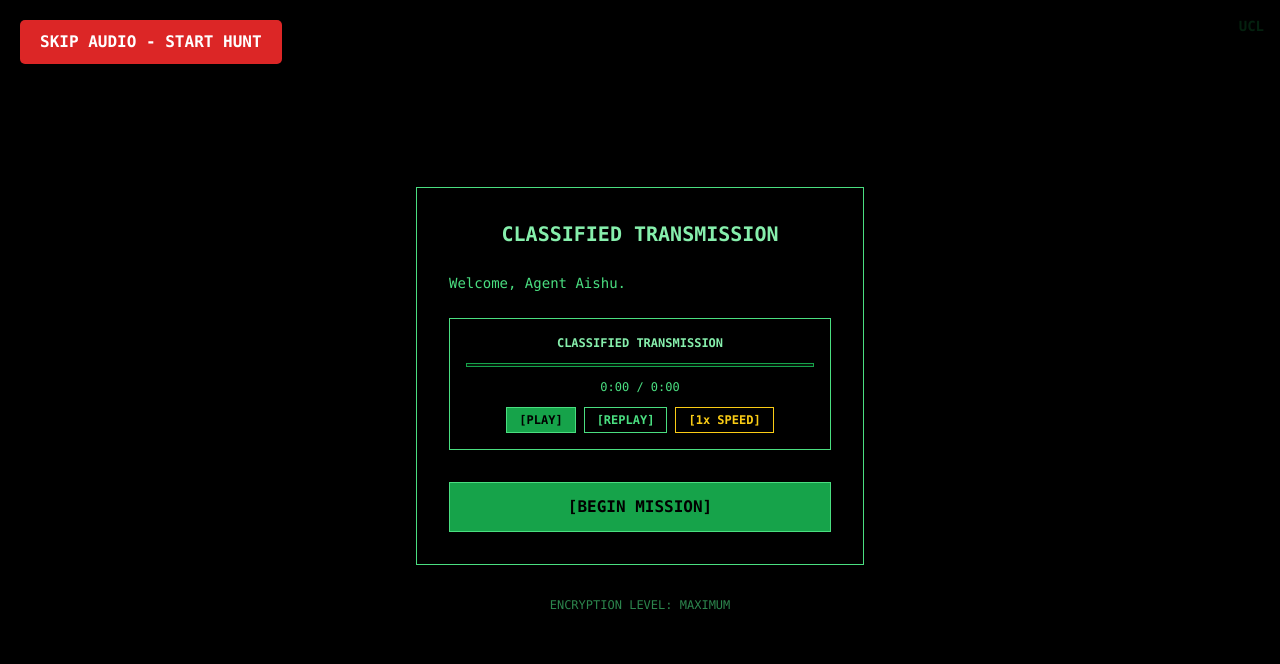
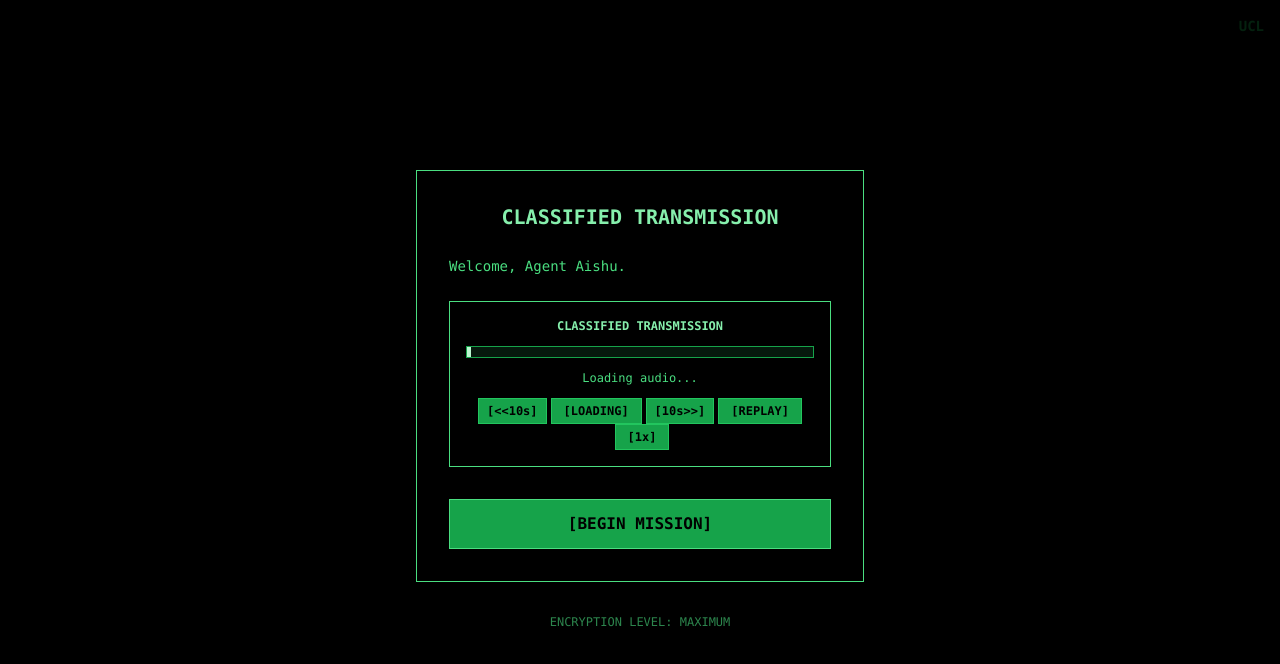
Before and after one commit to sanjb227/operation-memory-lane, a React (Vite) app: page / in a window 1280 px wide. Shown: the top 664 px of the page. Built offline with nearby package versions, Linux system fonts and the light colour scheme; no server answers; the database is empty.

Commit message:
Enhance audio player and add navigation
Implement audio scrubbing, skip buttons, playback speed options, and a back button. Remove skip buttons.

```diff
--- a/src/components/AudioPlayer.tsx
+++ b/src/components/AudioPlayer.tsx
@@ -19,27 +19,12 @@ const AudioPlayer: React.FC<AudioPlayerProps> = ({
   const [duration, setDuration] = useState(0);
   const [currentTime, setCurrentTime] = useState(0);
   const [hasPlayed, setHasPlayed] = useState(false);
+  const [isLoading, setIsLoading] = useState(true);
   const audioRef = useRef<HTMLAudioElement>(null);
+  const progressBarRef = useRef<HTMLDivElement>(null);
 
-  // EMERGENCY: Force enable all controls immediately
-  useEffect(() => {
-    // Force enable all buttons on the page
-    const forceEnableAllButtons = () => {
-      document.querySelectorAll('button').forEach(btn => {
-        btn.disabled = false;
-        btn.removeAttribute('disabled');
-        btn.style.opacity = '1';
-        btn.style.pointerEvents = 'auto';
-        btn.style.cursor = 'pointer';
-      });
-    };
-
-    // Run immediately and repeatedly
-    forceEnableAllButtons();
-    const interval = setInterval(forceEnableAllButtons, 1000);
-
-    return () => clearInterval(interval);
-  }, []);
+  const playbackSpeeds = [0.5, 1, 1.25, 1.5, 2];
+  const currentSpeedIndex = playbackSpeeds.indexOf(playbackRate);
 
   useEffect(() => {
     const audio = audioRef.current;
@@ -47,6 +32,7 @@ const AudioPlayer: React.FC<AudioPlayerProps> = ({
 
     const handleLoadedMetadata = () => {
       setDuration(audio.duration);
+      setIsLoading(false);
     };
 
     const handleTimeUpdate = () => {
@@ -71,12 +57,21 @@ const AudioPlayer: React.FC<AudioPlayerProps> = ({
       setIsPlaying(false);
     };
 
-    // Add all event listeners
+    const handleCanPlay = () => {
+      setIsLoading(false);
+    };
+
     audio.addEventListener('loadedmetadata', handleLoadedMetadata);
     audio.addEventListener('timeupdate', handleTimeUpdate);
     audio.addEventListener('ended', handleEnded);
     audio.addEventListener('play', handlePlay);
     audio.addEventListener('pause', handlePause);
+    audio.addEventListener('canplay', handleCanPlay);
+
+    // Force enable controls after timeout
+    const timeout = setTimeout(() => {
+      setIsLoading(false);
+    }, 8000);
 
     return () => {
       audio.removeEventListener('loadedmetadata', handleLoadedMetadata);
@@ -84,6 +79,8 @@ const AudioPlayer: React.FC<AudioPlayerProps> = ({
       audio.removeEventListener('ended', handleEnded);
       audio.removeEventListener('play', handlePlay);
       audio.removeEventListener('pause', handlePause);
+      audio.removeEventListener('canplay', handleCanPlay);
+      clearTimeout(timeout);
     };
   }, [onPlay, onEnded, hasPlayed]);
 
@@ -102,7 +99,7 @@ const AudioPlayer: React.FC<AudioPlayerProps> = ({
       }
     } catch (error) {
       console.error('Audio playback error:', error);
-      // Still trigger onPlay for progression
+      setIsLoading(false);
       if (!hasPlayed) {
         setHasPlayed(true);
         onPlay?.();
@@ -123,8 +120,32 @@ const AudioPlayer: React.FC<AudioPlayerProps> = ({
     }
   };
 
-  const toggleSpeed = () => {
-    const newRate = playbackRate === 1 ? 1.5 : 1;
+  const handleSkip = (seconds: number) => {
+    const audio = audioRef.current;
+    if (!audio) return;
+
+    const newTime = Math.max(0, Math.min(audio.duration, audio.currentTime + seconds));
+    audio.currentTime = newTime;
+    setCurrentTime(newTime);
+  };
+
+  const handleProgressBarClick = (e: React.MouseEvent<HTMLDivElement>) => {
+    const audio = audioRef.current;
+    if (!audio || !progressBarRef.current) return;
+
+    const rect = progressBarRef.current.getBoundingClientRect();
+    const clickX = e.clientX - rect.left;
+    const width = rect.width;
+    const percentage = clickX / width;
+    const newTime = audio.duration * percentage;
+
+    audio.currentTime = newTime;
+    setCurrentTime(newTime);
+  };
+
+  const handleSpeedChange = () => {
+    const nextIndex = (currentSpeedIndex + 1) % playbackSpeeds.length;
+    const newRate = playbackSpeeds[nextIndex];
     setPlaybackRate(newRate);
     if (audioRef.current) {
       audioRef.current.playbackRate = newRate;
@@ -153,43 +174,78 @@ const AudioPlayer: React.FC<AudioPlayerProps> = ({
         crossOrigin="anonymous"
       />
 
-      {/* Progress Bar */}
-      <div className="w-full bg-green-900/30 border border-green-600 h-1">
+      {/* Enhanced Progress Bar - Clickable for seeking */}
+      <div
+        ref={progressBarRef}
+        className="w-full bg-green-900/30 border border-green-600 h-3 cursor-pointer relative hover:bg-green-900/50"
+        onClick={handleProgressBarClick}
+      >
         <div
           className="bg-green-400 h-full transition-all duration-200"
           style={{ width: `${progressPercentage}%` }}
+        />
+        {/* Current position indicator */}
+        <div
+          className="absolute top-0 w-1 h-full bg-green-200"
+          style={{ left: `${progressPercentage}%` }}
         />
       </div>
 
       {/* Time Display */}
       <div className="text-green-400 text-xs text-center font-mono">
-        {formatTime(currentTime)} / {formatTime(duration)}
+        {isLoading ? 'Loading audio...' : `${formatTime(currentTime)} / ${formatTime(duration)}`}
       </div>
 
-      {/* Controls - ALWAYS ENABLED */}
-      <div className="flex justify-center space-x-2">
+      {/* Enhanced Controls */}
+      <div className="flex justify-center space-x-1 flex-wrap">
+        {/* Skip backward 10s */}
+        <button
+          onClick={() => handleSkip(-10)}
+          disabled={isLoading}
+          className="border-green-400 text-green-400 hover:bg-green-400 hover:text-black font-bold py-1 px-2 text-xs transition-colors border"
+          style={{ opacity: 1, pointerEvents: 'auto' }}
+        >
+          [{'<<10s'}]
+        </button>
+
+        {/* Play/Pause */}
         <button
           onClick={handlePlayPause}
+          disabled={isLoading}
           className="bg-green-600 hover:bg-green-500 text-black border border-green-400 font-bold py-1 px-3 text-xs transition-colors"
           style={{ opacity: 1, pointerEvents: 'auto' }}
         >
-          {isPlaying ? '[PAUSE]' : '[PLAY]'}
+          {isLoading ? '[LOADING]' : isPlaying ? '[PAUSE]' : '[PLAY]'}
         </button>
 
+        {/* Skip forward 10s */}
+        <button
+          onClick={() => handleSkip(10)}
+          disabled={isLoading}
+          className="border-green-400 text-green-400 hover:bg-green-400 hover:text-black font-bold py-1 px-2 text-xs transition-colors border"
+          style={{ opacity: 1, pointerEvents: 'auto' }}
+        >
+          [10s{'>>'}]
+        </button>
+
+        {/* Replay */}
         <button
           onClick={handleReplay}
+          disabled={isLoading}
           className="border-green-400 text-green-400 hover:bg-green-400 hover:text-black font-bold py-1 px-3 text-xs transition-colors border"
           style={{ opacity: 1, pointerEvents: 'auto' }}
         >
           [REPLAY]
         </button>
 
+        {/* Enhanced Speed Control */}
         <button
-          onClick={toggleSpeed}
+          onClick={handleSpeedChange}
+          disabled={isLoading}
           className="border-yellow-400 text-yellow-400 hover:bg-yellow-400 hover:text-black font-bold py-1 px-3 text-xs transition-colors border"
           style={{ opacity: 1, pointerEvents: 'auto' }}
         >
-          [{playbackRate}x SPEED]
+          [{playbackRate}x]
         </button>
       </div>
     </div>
--- a/src/components/Checkpoint7Handler.tsx
+++ b/src/components/Checkpoint7Handler.tsx
@@ -15,35 +15,8 @@ const Checkpoint7Handler: React.FC<Checkpoint7HandlerProps> = ({ onContinue }) =
 
   const audioUrl = "https://epukqhdfdoxvowyflral.supabase.co/storage/v1/object/public/audio-files/checkpoint7-handler.mp3";
 
-  const handleEmergencySkip = () => {
-    console.log('EMERGENCY SKIP - bypassing checkpoint 7 handler');
-    onContinue();
-  };
-
   return (
     <div className="fixed inset-0 bg-black/90 flex items-center justify-center p-4 z-50">
-      {/* EMERGENCY SKIP BUTTON */}
-      <button
-        onClick={handleEmergencySkip}
-        className="emergency-skip"
-        style={{
-          position: 'fixed',
-          top: '20px',
-          left: '20px',
-          background: '#dc2626',
-          color: 'white',
-          padding: '10px 20px',
-          border: 'none',
-          borderRadius: '5px',
-          cursor: 'pointer',
-          zIndex: 9999,
-          fontSize: '16px',
-          fontWeight: 'bold'
-        }}
-      >
-        SKIP AUDIO - CONTINUE
-      </button>
-
       <div className="max-w-md w-full space-y-6">
         <div className="border border-green-400 p-6 bg-black">
           <div className="text-green-300 font-bold mb-4 text-center">
--- a/src/components/MissionAccomplished.tsx
+++ b/src/components/MissionAccomplished.tsx
@@ -14,35 +14,8 @@ const MissionAccomplished: React.FC = () => {
     console.log('Mission completed - all objectives achieved');
   };
 
-  const handleEmergencySkip = () => {
-    console.log('EMERGENCY SKIP - mission complete');
-    handleCompleteClick();
-  };
-
   return (
     <div className="min-h-screen flex items-center justify-center p-4">
-      {/* EMERGENCY SKIP BUTTON */}
-      <button
-        onClick={handleEmergencySkip}
-        className="emergency-skip"
-        style={{
-          position: 'fixed',
-          top: '20px',
-          left: '20px',
-          background: '#dc2626',
-          color: 'white',
-          padding: '10px 20px',
-          border: 'none',
-          borderRadius: '5px',
-          cursor: 'pointer',
-          zIndex: 9999,
-          fontSize: '16px',
-          fontWeight: 'bold'
-        }}
-      >
-        SKIP AUDIO - COMPLETE
-      </button>
-
       <div className="max-w-md w-full space-y-6">
         <div className="border border-green-400 p-6 bg-black/90">
           <div className="text-lg font-bold mb-4 text-green-300">
--- a/src/components/MissionBriefing.tsx
+++ b/src/components/MissionBriefing.tsx
@@ -4,9 +4,10 @@ import AudioPlayer from './AudioPlayer';
 
 interface MissionBriefingProps {
   onStartClues: () => void;
+  onBackToWelcome?: () => void;
 }
 
-const MissionBriefing: React.FC<MissionBriefingProps> = ({ onStartClues }) => {
+const MissionBriefing: React.FC<MissionBriefingProps> = ({ onStartClues, onBackToWelcome }) => {
   const [hasStartedAudio, setHasStartedAudio] = useState(false);
   const audioUrl = "https://epukqhdfdoxvowyflral.supabase.co/storage/v1/object/public/audio-files/mission-briefing-aven.mp3";
 
@@ -14,38 +15,27 @@ const MissionBriefing: React.FC<MissionBriefingProps> = ({ onStartClues }) => {
     setHasStartedAudio(true);
   };
 
-  const handleEmergencySkip = () => {
-    console.log('EMERGENCY SKIP - bypassing mission briefing');
-    onStartClues();
-  };
-
   const handleProceed = () => {
     onStartClues();
   };
 
+  const handleBackClick = () => {
+    if (onBackToWelcome) {
+      onBackToWelcome();
+    }
+  };
+
   return (
     <div className="min-h-screen flex items-center justify-center p-4">
-      {/* EMERGENCY SKIP BUTTON */}
-      <button
-        onClick={handleEmergencySkip}
-        className="emergency-skip"
-        style={{
-          position: 'fixed',
-          top: '20px',
-          left: '20px',
-          background: '#dc2626',
-          color: 'white',
-          padding: '10px 20px',
-          border: 'none',
-          borderRadius: '5px',
-          cursor: 'pointer',
-          zIndex: 9999,
-          fontSize: '16px',
-          fontWeight: 'bold'
-        }}
-      >
-        SKIP AUDIO - START CLUES
-      </button>
+      {/* Back Button */}
+      {onBackToWelcome && (
+        <button
+          onClick={handleBackClick}
+          className="fixed top-5 left-5 bg-green-900/30 border border-green-400 text-green-400 hover:bg-green-400 hover:text-black px-4 py-2 text-sm font-mono transition-colors z-50"
+        >
+          ← BACK TO CLASSIFIED
+        </button>
+      )}
 
       <div className="max-w-md w-full space-y-6">
         <div className="border border-green-400 p-6 bg-black/90">
--- a/src/components/WelcomeScreen.tsx
+++ b/src/components/WelcomeScreen.tsx
@@ -16,35 +16,8 @@ const WelcomeScreen: React.FC<WelcomeScreenProps> = ({ onBeginMission }) => {
     onBeginMission();
   };
 
-  const handleEmergencySkip = () => {
-    console.log('EMERGENCY SKIP - bypassing welcome screen');
-    onBeginMission();
-  };
-
   return (
     <div className="min-h-screen flex items-center justify-center p-4">
-      {/* EMERGENCY SKIP BUTTON */}
-      <button
-        onClick={handleEmergencySkip}
-        className="emergency-skip"
-        style={{
-          position: 'fixed',
-          top: '20px',
-          left: '20px',
-          background: '#dc2626',
-          color: 'white',
-          padding: '10px 20px',
-          border: 'none',
-          borderRadius: '5px',
-          cursor: 'pointer',
-          zIndex: 9999,
-          fontSize: '16px',
-          fontWeight: 'bold'
-        }}
-      >
-        SKIP AUDIO - START HUNT
-      </button>
-
       <div className="max-w-md w-full text-center space-y-8">
         <div className="border border-green-400 p-8 bg-black/90">
           <div className="text-xl font-bold mb-6 text-green-300">
--- a/src/index.css
+++ b/src/index.css
@@ -1,4 +1,3 @@
-
 @tailwind base;
 @tailwind components;
 @tailwind utilities;
@@ -123,7 +122,7 @@
   }
 }
 
-/* EMERGENCY FIX - FORCE ENABLE ALL BUTTONS */
+/* FORCE ENABLE ALL BUTTONS */
 button[disabled],
 .btn-disabled,
 button:disabled,
@@ -147,19 +146,3 @@ button[class*="text-gray"] {
     color: #000 !important;
     border: 1px solid #22c55e !important;
 }
-
-/* Emergency skip button styling */
-.emergency-skip {
-    position: fixed !important;
-    top: 20px !important;
-    left: 20px !important;
-    background: #dc2626 !important;
-    color: white !important;
-    padding: 10px 20px !important;
-    border: none !important;
-    border-radius: 5px !important;
-    cursor: pointer !important;
-    z-index: 9999 !important;
-    font-size: 16px !important;
-    font-weight: bold !important;
-}
```
Also changed, not shown: src/pages/Index.tsx (+9 -2 lines).
